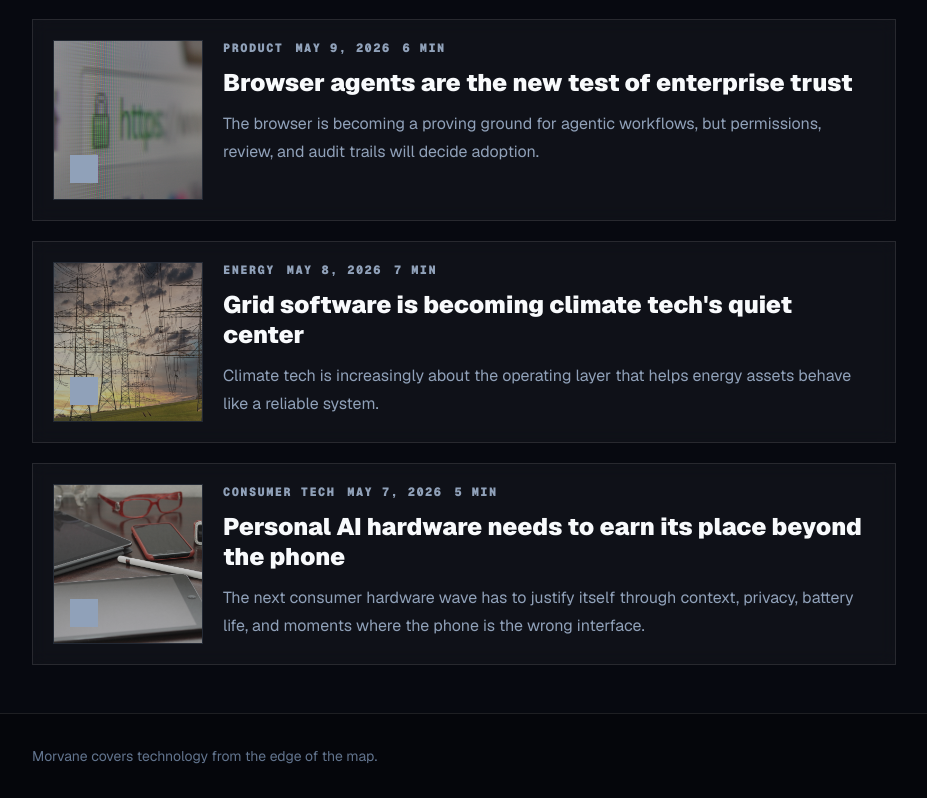
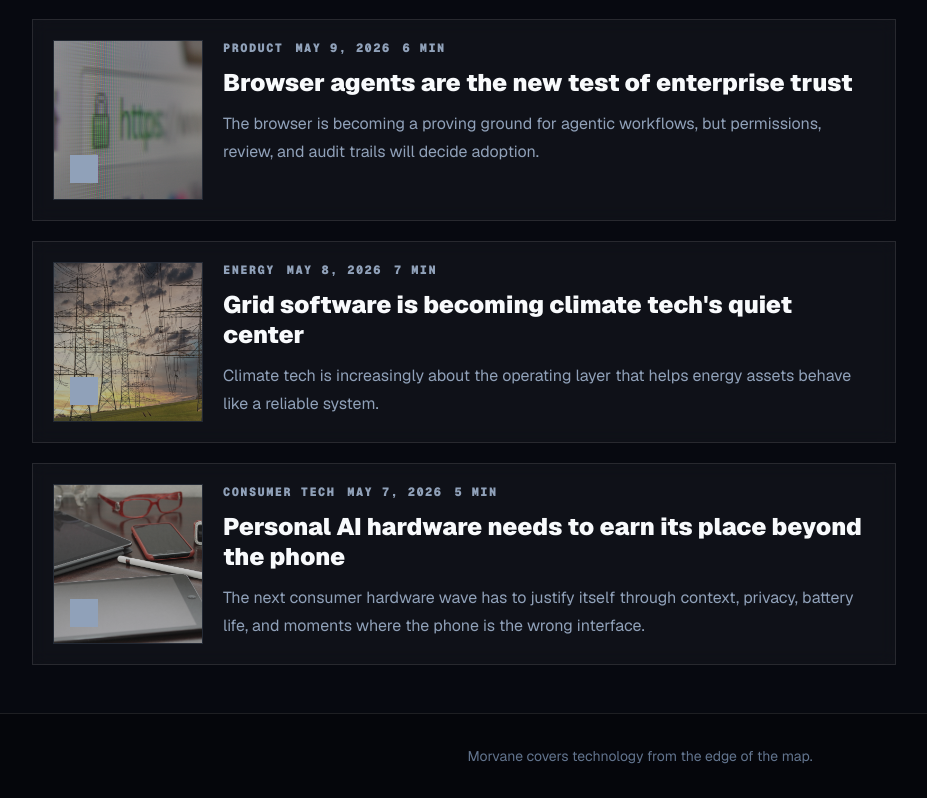
Before and after one commit to farzeenilyaszargar/Morvane, a Next.js app: page / in a window 1280 px wide. Shown: the part 1957-2755 px from the top of the page, without its empty margins (0-927 px from the left). Built offline with nearby package versions, Linux system fonts and the light colour scheme.

Commit message:
Center homepage footer line

```diff
--- a/app/page.tsx
+++ b/app/page.tsx
@@ -244,7 +244,7 @@ export default function Home() {
         </section>
 
         <footer className="border-t border-white/10 bg-black/30">
-          <div className="mx-auto flex max-w-7xl px-5 py-8 text-sm text-slate-500 sm:px-8">
+          <div className="mx-auto flex max-w-7xl justify-center px-5 py-8 text-center text-sm text-slate-500 sm:px-8">
             <p>Morvane covers technology from the edge of the map.</p>
           </div>
         </footer>
```
